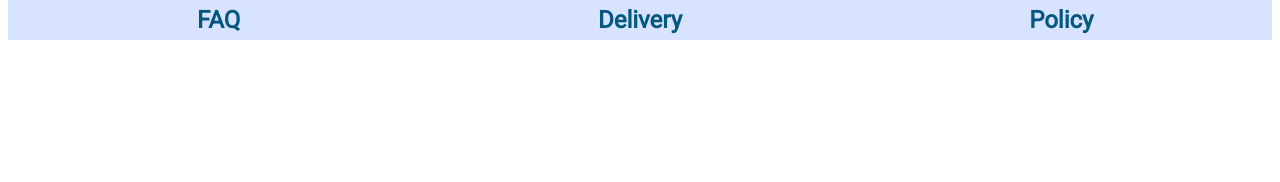
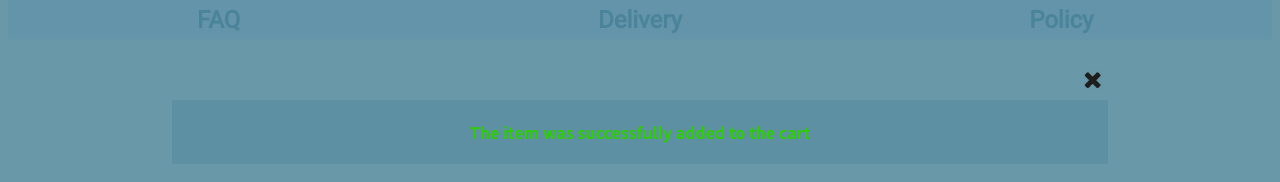
Before and after one commit to Simoonnn/candies, an Angular app: page /shop in a window 1280 px wide. Shown: the part 220-402 px from the top of the page. Built offline with nearby package versions, Linux system fonts and the light colour scheme; no server answers.

Commit message:
Add popup styling

```diff
--- a/src/app/display/display.component.html
+++ b/src/app/display/display.component.html
@@ -29,9 +29,14 @@
         <option>30</option>
       </select>
     </label>
-
   </div>
   <div class="grid-container">
     <single-item (buy)="onBuy($event)" *ngFor="let item of items" [itemObject]="item"></single-item>
   </div>
 </div>
+<div class="popup-container">
+  <div class="popup">
+    <img alt="close popup" src="../../assets/close.png"/>
+    <p>The item was successfully added to the cart</p>
+  </div>
+</div>
--- a/src/app/display/display.component.scss
+++ b/src/app/display/display.component.scss
@@ -124,3 +124,32 @@
     grid-auto-columns: 50%;
   }
 }
+//popup
+.popup-container {
+  width: 100%;
+  height: 100%;
+  position: fixed;
+  top: 0px;
+  left: 0px;
+  background-color: rgba(85,138,158,0.88);
+  text-align: center;
+  .popup {
+    background-color: rgba(85,138,158,0.6);
+    margin: 40vh auto;
+    width: 70%;
+    padding: 20px;
+    font-family: 'Noto Sans HK', sans-serif;
+    color: #2dce03;
+    font-weight: bold;
+    img {
+      width: 20px;
+      height: 20px;
+      position: absolute;
+      top: calc(40vh - 30px);
+      right: calc(15% - 15px);
+      &:hover {
+        box-shadow: 1px 1px 20px 2px blue;
+      }
+    }
+  }
+}
```
Also changed, not shown: src/assets/close.png (added).
